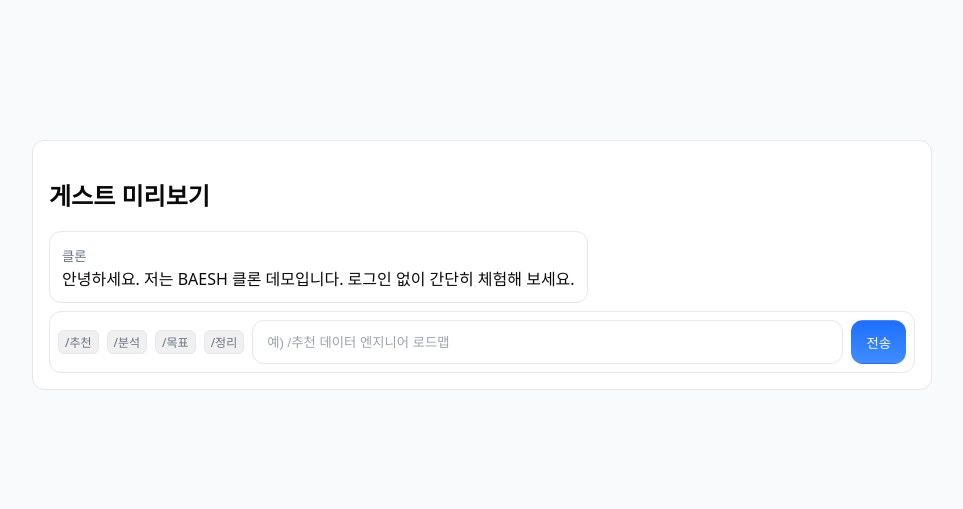
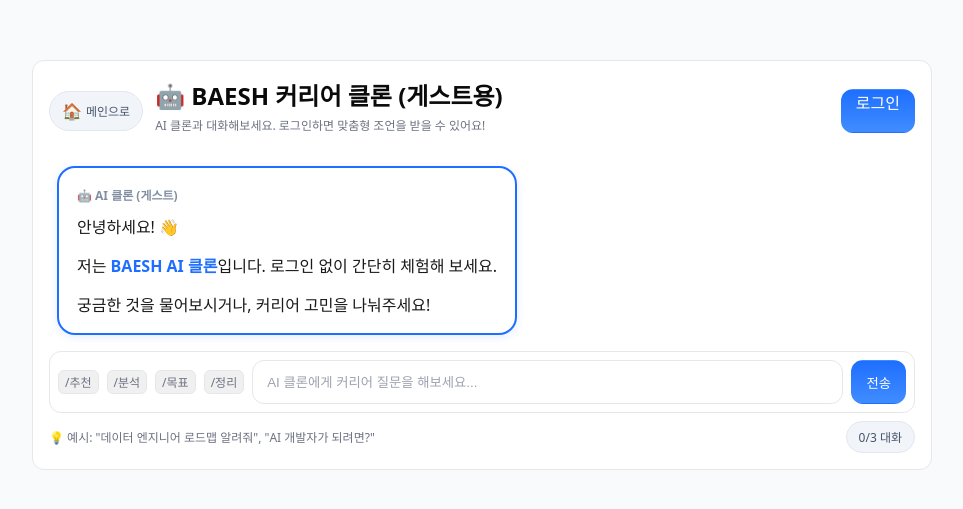
Before and after one commit to baeshh/BAESH-Career, a React (Vite) app in the folder baesh-career/: page /preview in a window 1280 px wide. Shown: the part 135-644 px from the top of the page, without its empty margins (158-1121 px from the left). Built offline with nearby package versions, Linux system fonts and the light colour scheme; a web font is replaced by a local one.

Commit message:
게스트용 클론 고도화 밑 메인화면으로 돌아가기 업데이트

```diff
--- a/baesh-career/src/pages/Login.tsx
+++ b/baesh-career/src/pages/Login.tsx
@@ -133,7 +133,7 @@
                 disabled={!canSubmit || submitting}
                 aria-disabled={!canSubmit || submitting}
               >
-                {submitting ? "AI 분석 중…" : "로그인"}
+                {submitting ? "로그인 중…" : "로그인"}
               </button>
             </div>
             <div
--- a/baesh-career/src/pages/Preview.tsx
+++ b/baesh-career/src/pages/Preview.tsx
@@ -1,31 +1,333 @@
-import { useState } from 'react'
-import CommandInput from '../components/CommandInput'
+import { useState, useEffect, useRef } from "react";
+import ReactMarkdown from "react-markdown";
+import CommandInput from "../components/CommandInput";
+import { streamChatWithReasoning, type Message } from "../services/aiService";
 
-type Msg = { role: 'user' | 'clone', text: string }
+type Msg = {
+  role: "user" | "clone";
+  text: string;
+  isStreaming?: boolean;
+};
 
 export default function Preview() {
   const [msgs, setMsgs] = useState<Msg[]>([
-    { role: 'clone', text: '안녕하세요. 저는 BAESH 클론 데모입니다. 로그인 없이 간단히 체험해 보세요.' }
-  ])
-  const send = (text: string) => {
-    setMsgs(prev => [...prev, { role: 'user', text }])
-    setTimeout(() => setMsgs(prev => [...prev, { role: 'clone', text: `"${text}"에 대한 간단 제안을 드려요. 로그인 시 개인화가 활성화됩니다.` }]), 400)
-  }
+    {
+      role: "clone",
+      text: "안녕하세요! 👋\n\n저는 **BAESH AI 클론**입니다. 로그인 없이 간단히 체험해 보세요.\n\n궁금한 것을 물어보시거나, 커리어 고민을 나눠주세요!",
+    },
+  ]);
+  const [conversationHistory, setConversationHistory] = useState<Message[]>([
+    {
+      role: "system",
+      content: `당신은 BAESH 플랫폼의 AI 클론 어시스턴트입니다. 현재 게스트 미리보기 모드입니다.
+
+# 주요 역할
+- 커리어 관련 질문에 친절하고 구체적으로 답변
+- 학습 경로 추천
+- 기술 스택 조언
+- 커리어 전환 가이드
+- 포트폴리오 설계 조언
+
+# 답변 스타일
+- 친근하고 격려하는 톤
+- 구체적이고 실행 가능한 조언
+- 한국어로 답변
+- 이모지를 적절히 사용
+- 게스트 사용자에게는 "로그인하시면 더 맞춤형 조언을 드릴 수 있어요!" 같은 멘트 추가
+
+# 중요 지침
+- 게스트 모드이므로 개인화된 정보는 없지만, 질문 내용을 바탕으로 최선의 조언 제공
+- 구체적인 예시와 함께 설명
+- 단계별 로드맵 제시
+- 실용적인 팁 제공`,
+    },
+  ]);
+  const [isAIResponding, setIsAIResponding] = useState(false);
+  const [conversationCount, setConversationCount] = useState(0);
+  const chatAreaRef = useRef<HTMLDivElement>(null);
+
+  // 채팅 영역 자동 스크롤
+  useEffect(() => {
+    if (chatAreaRef.current) {
+      chatAreaRef.current.scrollTop = chatAreaRef.current.scrollHeight;
+    }
+  }, [msgs]);
+
+  const send = async (text: string) => {
+    if (isAIResponding) return;
+
+    setMsgs((prev) => [...prev, { role: "user", text }]);
+    setIsAIResponding(true);
+
+    // 대화 횟수 증가
+    const newCount = conversationCount + 1;
+    setConversationCount(newCount);
+
+    // 대화 히스토리에 사용자 메시지 추가
+    const updatedHistory: Message[] = [
+      ...conversationHistory,
+      { role: "user", content: text },
+    ];
+    setConversationHistory(updatedHistory);
+
+    // 빈 클론 메시지 추가 (스트리밍으로 채워질 예정)
+    const cloneMsgIndex = msgs.length + 1;
+    setMsgs((prev) => [
+      ...prev,
+      { role: "clone", text: "", isStreaming: true },
+    ]);
+
+    try {
+      let fullResponse = "";
+
+      // AI 스트리밍 응답
+      for await (const chunk of streamChatWithReasoning(
+        updatedHistory,
+        "medium" // 게스트는 medium 추론 레벨
+      )) {
+        fullResponse += chunk;
+        setMsgs((prev) => {
+          const newMsgs = [...prev];
+          newMsgs[cloneMsgIndex] = {
+            role: "clone",
+            text: fullResponse,
+            isStreaming: true,
+          };
+          return newMsgs;
+        });
+      }
+
+      // 스트리밍 완료
+      setMsgs((prev) => {
+        const newMsgs = [...prev];
+
+        // 3번째 대화부터 회원가입 유도
+        let finalText = fullResponse;
+        if (newCount >= 3) {
+          finalText += `\n\n---\n\n### 🎯 더 많은 대화를 나누고 싶으신가요?\n\n게스트 모드에서는 **3번의 대화**만 가능해요.\n\n**회원가입**을 하시면:\n- ✅ **무제한 대화** - AI 클론과 자유롭게 소통\n- ✅ **맞춤형 조언** - 당신의 프로필을 분석한 개인화된 커리어 가이드\n- ✅ **성장 추적** - 실시간 스킬 그래프와 인사이트\n- ✅ **세션 저장** - 대화 내역을 저장하고 언제든 다시 확인\n- ✅ **라운지 참여** - 실제 프로그램 지원 및 인증\n\n지금 바로 시작해보세요! 👇\n\n[**🚀 회원가입하고 AI 클론과 더 대화하기**](/signup)`;
+        } else {
+          finalText +=
+            "\n\n---\n\n💡 **로그인하시면** 당신의 프로필을 분석하여 더 맞춤형 조언을 드릴 수 있어요!";
+        }
+
+        newMsgs[cloneMsgIndex] = {
+          role: "clone",
+          text: finalText,
+          isStreaming: false,
+        };
+        return newMsgs;
+      });
+
+      // 대화 히스토리에 AI 응답 추가
+      setConversationHistory([
+        ...updatedHistory,
+        { role: "assistant", content: fullResponse },
+      ]);
+    } catch (error) {
+      console.error("AI 응답 오류:", error);
+      setMsgs((prev) => {
+        const newMsgs = [...prev];
+        newMsgs[cloneMsgIndex] = {
+          role: "clone",
+          text: "죄송합니다. 응답 생성 중 오류가 발생했습니다. 다시 시도해 주세요.",
+          isStreaming: false,
+        };
+        return newMsgs;
+      });
+    } finally {
+      setIsAIResponding(false);
+    }
+  };
   return (
-    <div className="container" style={{ display: 'grid', placeItems: 'center', minHeight: '100vh' }}>
-      <div className="panel" style={{ width: 'min(900px, 94vw)', padding: 16 }}>
-        <h2>게스트 미리보기</h2>
-        <div style={{ display: 'grid', gap: 8, maxHeight: 420, overflow: 'auto', marginTop: 8 }}>
+    <div
+      className="container"
+      style={{
+        display: "grid",
+        placeItems: "center",
+        minHeight: "100vh",
+        padding: "24px 0",
+      }}
+    >
+      <div className="panel" style={{ width: "min(900px, 94vw)", padding: 16 }}>
+        <div
+          style={{
+            display: "flex",
+            justifyContent: "space-between",
+            alignItems: "center",
+            marginBottom: 12,
+          }}
+        >
+          <div style={{ display: "flex", alignItems: "center", gap: 12 }}>
+            <a
+              href="/"
+              className="badge"
+              style={{
+                textDecoration: "none",
+                display: "flex",
+                alignItems: "center",
+                gap: 4,
+                padding: "8px 12px",
+                transition: "all 0.2s ease",
+              }}
+              onMouseEnter={(e) => {
+                e.currentTarget.style.background = "#E2E8F0";
+                e.currentTarget.style.transform = "scale(1.05)";
+              }}
+              onMouseLeave={(e) => {
+                e.currentTarget.style.background = "#F1F5F9";
+                e.currentTarget.style.transform = "scale(1)";
+              }}
+            >
+              <span style={{ fontSize: 16 }}>🏠</span>
+              <span>메인으로</span>
+            </a>
+            <div>
+              <h2 style={{ margin: 0 }}>🤖 BAESH 커리어 클론 (게스트용)</h2>
+              <p className="helper" style={{ marginTop: 4 }}>
+                AI 클론과 대화해보세요. 로그인하면 맞춤형 조언을 받을 수 있어요!
+              </p>
+            </div>
+          </div>
+          <a
+            href="/login"
+            className="button"
+            style={{ textDecoration: "none" }}
+          >
+            로그인
+          </a>
+        </div>
+
+        <div
+          ref={chatAreaRef}
+          className="chat-area"
+          style={{
+            display: "grid",
+            gap: 12,
+            maxHeight: "60vh",
+            overflow: "auto",
+            marginTop: 12,
+            padding: 8,
+          }}
+        >
           {msgs.map((m, i) => (
-            <div key={i} className="panel" style={{ padding: 12, justifySelf: m.role === 'user' ? 'end' : 'start', background: m.role === 'user' ? '#172036' : undefined }}>
-              <small style={{ color: 'var(--muted)' }}>{m.role === 'user' ? '나' : '클론'}</small>
-              <div>{m.text}</div>
+            <div
+              key={i}
+              style={{
+                display: "grid",
+                justifyItems: m.role === "user" ? "end" : "start",
+              }}
+              className="fade-in"
+            >
+              <div
+                className={`bubble ${m.role === "user" ? "user" : "clone"} ${
+                  m.isStreaming && !m.text ? "ai-thinking" : ""
+                }`}
+              >
+                <small
+                  style={{
+                    opacity: 0.8,
+                    fontWeight: 600,
+                    color: m.role === "user" ? "#1E6FFF" : "#64748B",
+                    fontSize: "12px",
+                  }}
+                >
+                  {m.role === "user" ? "나" : "🤖 AI 클론 (게스트)"}
+                </small>
+                <div className="markdown-content" style={{ marginTop: "6px" }}>
+                  {m.text ? (
+                    m.role === "clone" ? (
+                      <>
+                        <ReactMarkdown>{m.text}</ReactMarkdown>
+                        {m.isStreaming && (
+                          <span className="typing-cursor">|</span>
+                        )}
+                      </>
+                    ) : (
+                      m.text
+                    )
+                  ) : (
+                    m.isStreaming && (
+                      <div className="thinking-dots">
+                        <span></span>
+                        <span></span>
+                        <span></span>
+                      </div>
+                    )
+                  )}
+                </div>
+              </div>
             </div>
           ))}
         </div>
+
         <div style={{ height: 8 }} />
-        <CommandInput onSubmit={send} placeholder="예) /추천 데이터 엔지니어 로드맵" />
+        {conversationCount >= 3 ? (
+          <div
+            className="panel"
+            style={{
+              padding: 16,
+              background: "linear-gradient(135deg, #1E6FFF 0%, #408CFF 100%)",
+              color: "white",
+              textAlign: "center",
+              borderRadius: 12,
+            }}
+          >
+            <h3 style={{ margin: 0, marginBottom: 8 }}>
+              🎉 게스트 체험이 종료되었습니다!
+            </h3>
+            <p style={{ margin: "8px 0", opacity: 0.9 }}>
+              AI 클론과 더 많은 대화를 나누고 싶으신가요?
+            </p>
+            <a
+              href="/signup"
+              className="button"
+              style={{
+                background: "white",
+                color: "#1E6FFF",
+                textDecoration: "none",
+                display: "inline-block",
+                marginTop: 8,
+                fontWeight: 600,
+              }}
+            >
+              🚀 회원가입하고 계속하기
+            </a>
+            <p
+              className="helper"
+              style={{ marginTop: 12, opacity: 0.8, color: "white" }}
+            >
+              이미 계정이 있으신가요?{" "}
+              <a
+                href="/login"
+                style={{ color: "white", textDecoration: "underline" }}
+              >
+                로그인
+              </a>
+            </p>
+          </div>
+        ) : (
+          <div style={{ display: "grid", gap: 8 }}>
+            <CommandInput
+              onSubmit={send}
+              placeholder="AI 클론에게 커리어 질문을 해보세요..."
+            />
+            <div
+              style={{
+                display: "flex",
+                justifyContent: "space-between",
+                alignItems: "center",
+              }}
+            >
+              <span className="helper">
+                {isAIResponding
+                  ? "🤖 AI 클론이 생각하고 있습니다..."
+                  : '💡 예시: "데이터 엔지니어 로드맵 알려줘", "AI 개발자가 되려면?"'}
+              </span>
+              <span className="badge">{conversationCount}/3 대화</span>
+            </div>
+          </div>
+        )}
       </div>
     </div>
-  )
+  );
 }
```
